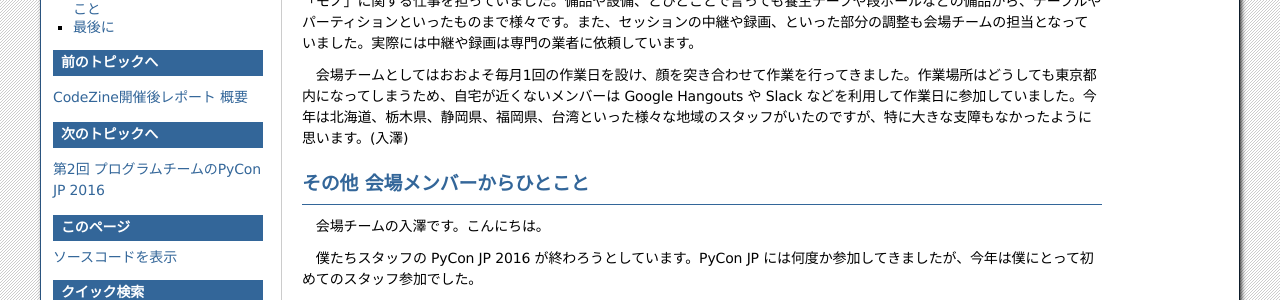
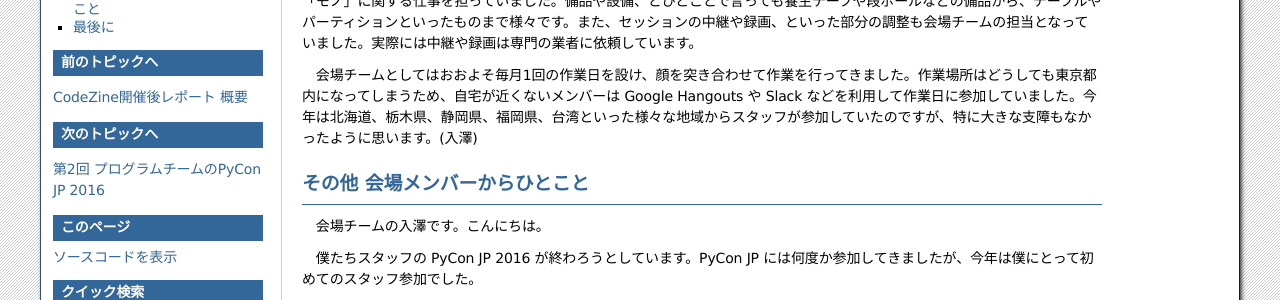
Before and after one commit to pyconjp/shoeisha2016, a Sphinx documentation site: the page built from source/afterreport_01_venue.rst, in a window 1280 px wide. Shown: the part 445-745 px from the top of the page. Built offline with Sphinx 7.4.7, drawn with Linux system fonts in a browser that asks for light colours.

Commit message:
言葉尻を微調整

```diff
--- a/source/afterreport_01_venue.rst
+++ b/source/afterreport_01_venue.rst
@@ -21,7 +21,7 @@
 
 　私たち会場チームの役割は、PyCon JP をスムーズに進行させることです。会場の予約や日程の調整は当然ながら一つの大きなタスクなのですが、他のチームが使用する備品や設備を調達したり、会場を作ったり、おやつや食事を調達したり、といった、「モノ」に関する仕事を担っていました。備品や設備、とひとことで言っても養生テープや段ボールなどの備品から、テーブルやパーティションといったものまで様々です。また、セッションの中継や録画、といった部分の調整も会場チームの担当となっていました。実際には中継や録画は専門の業者に依頼しています。
 
-　会場チームとしてはおおよそ毎月1回の作業日を設け、顔を突き合わせて作業を行ってきました。作業場所はどうしても東京都内になってしまうため、自宅が近くないメンバーは Google Hangouts や Slack などを利用して作業日に参加していました。今年は北海道、栃木県、静岡県、福岡県、台湾といった様々な地域のスタッフがいたのですが、特に大きな支障もなかったように思います。(入澤)
+　会場チームとしてはおおよそ毎月1回の作業日を設け、顔を突き合わせて作業を行ってきました。作業場所はどうしても東京都内になってしまうため、自宅が近くないメンバーは Google Hangouts や Slack などを利用して作業日に参加していました。今年は北海道、栃木県、静岡県、福岡県、台湾といった様々な地域からスタッフが参加していたのですが、特に大きな支障もなかったように思います。(入澤)
 
 その他 会場メンバーからひとこと
 =========================================
```
